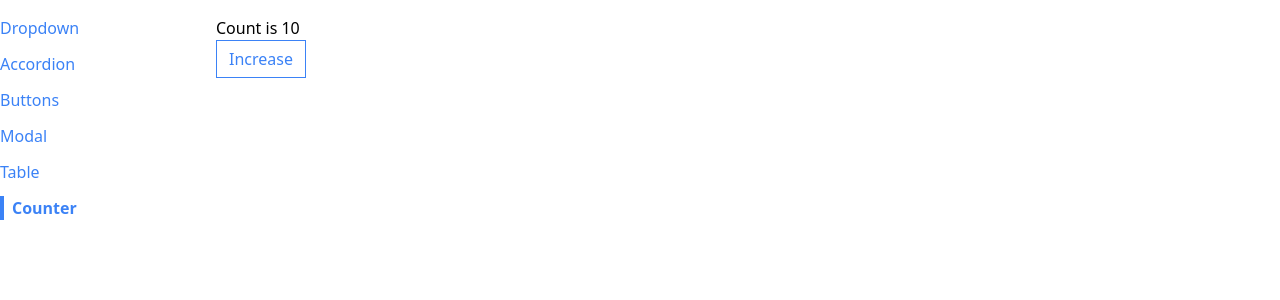
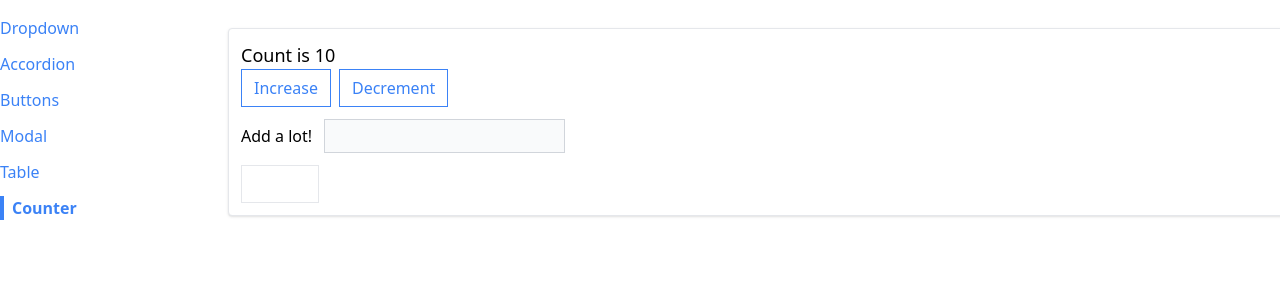
Before and after one commit to Harounted/Udemy-react-comps, a React (Create React App) app: page /counter in a window 1280 px wide. Shown: the top 300 px of the page. Built offline with nearby package versions, Linux system fonts and the light colour scheme.

Commit message:
refactor counter to useReducer

```diff
--- a/src/pages/CounterPage.js
+++ b/src/pages/CounterPage.js
@@ -1,17 +1,94 @@
+import { useReducer } from "react";
 import Button from "../components/Button";
-import useCounter from "../hooks/use-counter";
+import Panel from "../components/Panel";
+
+const INCREMENT_COUNT = "increment";
+const DECREMENT_COUNT = "decement";
+const CHANGE_VALUE = "change";
+const SUBMIT_VALUE = "submit";
+
+const reducer = (state, action) => {
+  switch (action.type) {
+    case INCREMENT_COUNT:
+      return {
+        ...state,
+        count: state.count + 1,
+      };
+    case DECREMENT_COUNT:
+      return {
+        ...state,
+        count: state.count - 1,
+      };
+    case CHANGE_VALUE:
+      return {
+        ...state,
+        valueToAdd: action.payload,
+      };
+    case SUBMIT_VALUE:
+      return {
+        ...state,
+        count: action.payload,
+        valueToAdd: 0,
+      };
+    default:
+      return state;
+  }
+};
 
 function CounterPage({ initialCount }) {
-  const { count, increment } = useCounter(initialCount);
+  const [state, dispatch] = useReducer(reducer, {
+    count: initialCount,
+    valueToAdd: 0,
+  });
 
+  const increment = () => {
+    dispatch({
+      type: INCREMENT_COUNT,
+    });
+  };
+  const decrement = () => {
+    dispatch({
+      type: DECREMENT_COUNT,
+    });
+  };
+
+  const handleChange = (event) => {
+    const value = parseInt(event.target.value) || 0;
+    dispatch({
+      type: CHANGE_VALUE,
+      payload: value,
+    });
+  };
+
+  const handleSubmit = (event) => {
+    event.preventDefault();
+    dispatch({
+      type: SUBMIT_VALUE,
+      payload: parseInt(state.count) + parseInt(state.valueToAdd),
+    });
+  };
   return (
-    <div>
-      <h1> Count is {count}</h1>
-      <Button primary outline onClick={increment}>
-        Increase
-      </Button>
-    </div>
+    <Panel className="m-3">
+      <h1 className="text-lg"> Count is {state.count}</h1>
+      <div className="flex flex-row">
+        <Button className="mr-2" primary outline onClick={increment}>
+          Increase
+        </Button>
+        <Button className="mr-2" primary outline onClick={decrement}>
+          Decrement
+        </Button>
+      </div>
+      <form onSubmit={handleSubmit}>
+        <label>Add a lot!</label>
+        <input
+          type="number"
+          className="p-1 m-3 bg-gray-50 border border-gray-300"
+          value={state.valueToAdd || ""}
+          onChange={handleChange}
+        />
+        <Button className="text-black">Add it !</Button>
+      </form>
+    </Panel>
   );
 }
-
 export default CounterPage;
```
